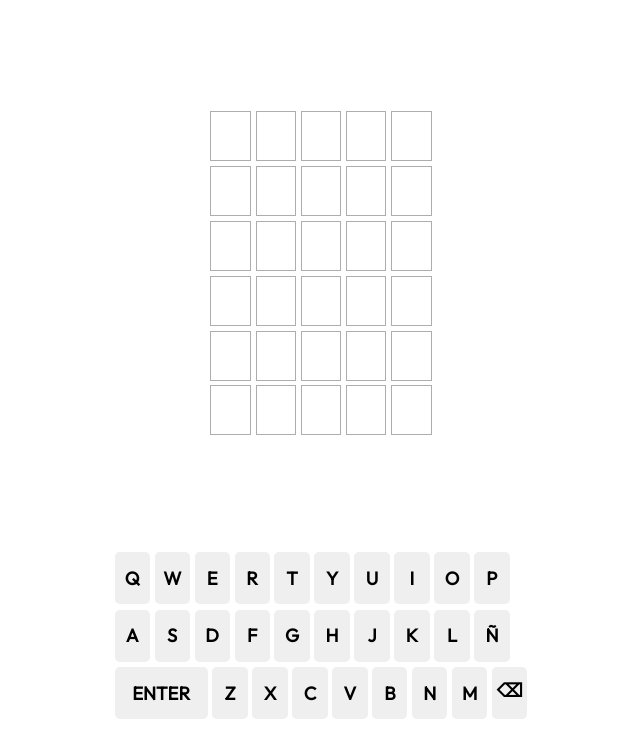
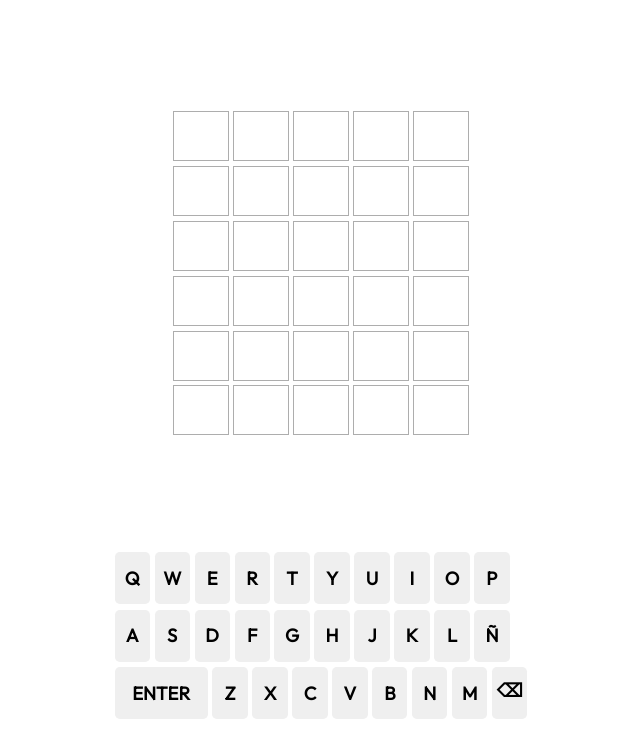
Before and after one commit to XarxatecJano/wordle-refactor, a website: page public/index.html in a window 1280 px wide. Shown: the part 71-801 px from the top of the page, without its empty margins (319-959 px from the left). Drawn offline with Linux system fonts and the light colour scheme; files whose address does not match are found by name.

Commit message:
fix: width in letter cells

```diff
--- a/public/style/style.css
+++ b/public/style/style.css
@@ -40,6 +40,7 @@ h1 {
     margin: 1rem;
     display: grid;
     grid-template-rows: repeat(6, 1fr);
+    min-width: 300px;
 }
 .row {
     display: flex;
@@ -52,7 +53,7 @@ h1 {
 
 .cell {
     border: 1px solid #adadad;
-    width: 3vw;
+    width: 100%;
     height: 6vh;
     margin: .15rem;
     background-color: white;
```
